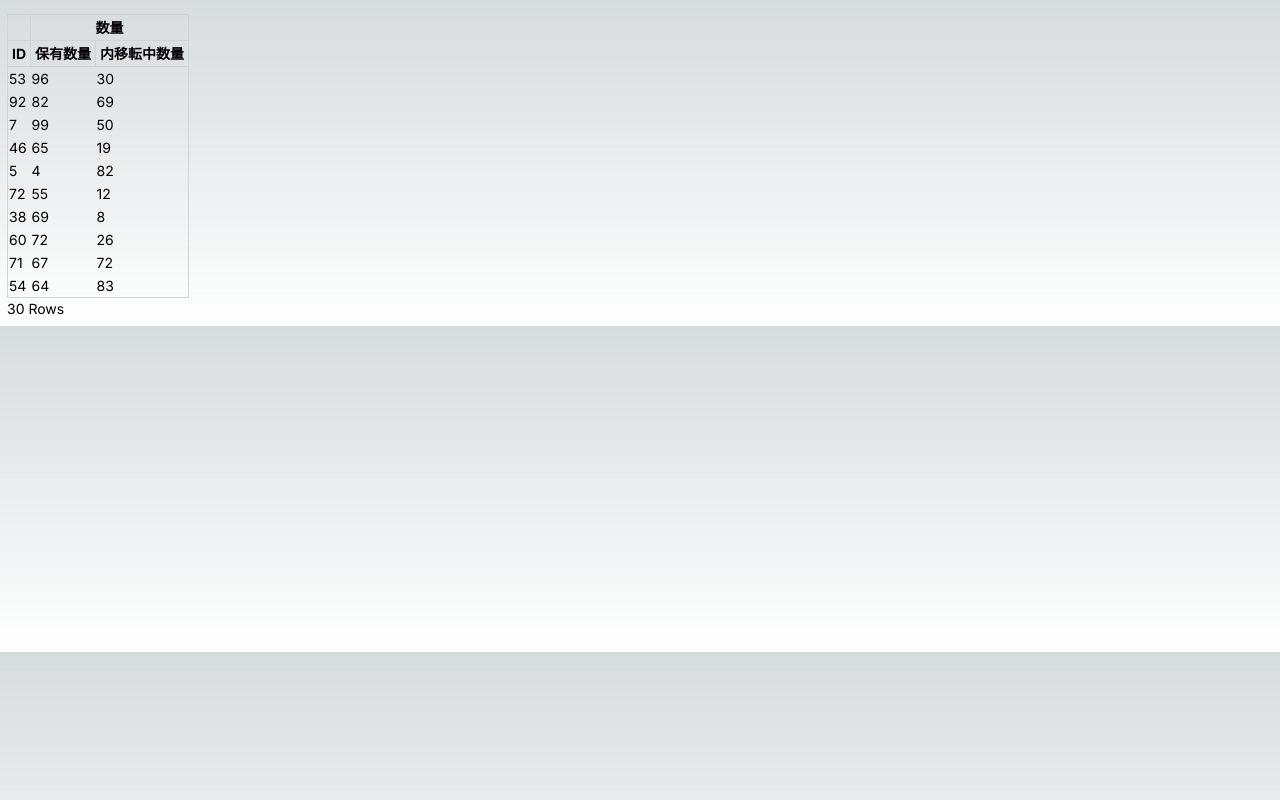
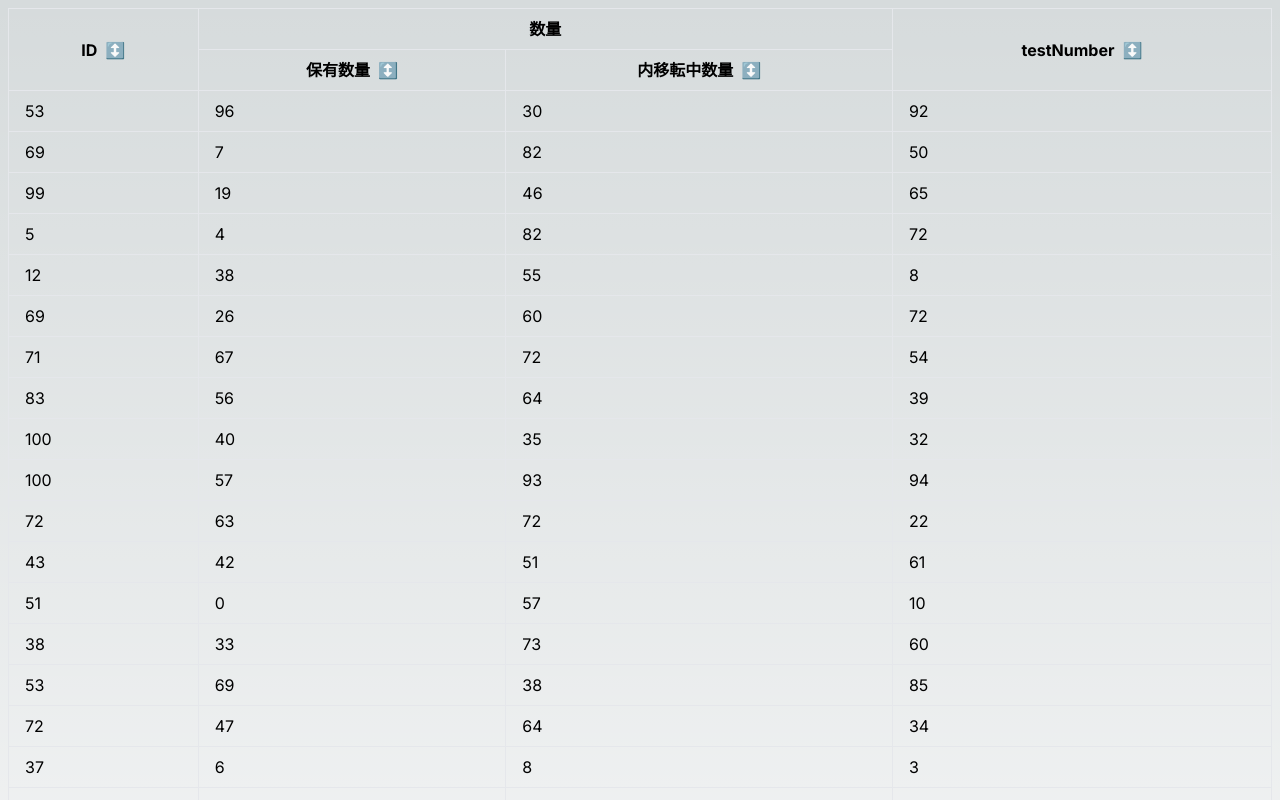
Before and after one commit to sinsinpurin/tanstacktable-test, a Next.js app: page / in a window 1280 px wide. Shown: the top 800 px of the page. Built offline with nearby package versions, Linux system fonts and the light colour scheme.

Commit message:
できたがよく中身よくわからん

```diff
--- /dev/null
+++ b/app/components/customTable.tsx
@@ -0,0 +1,131 @@
+"use client";
+import type React from "react";
+import type { Table, Header, ColumnDef } from "@tanstack/react-table";
+
+import {
+	getCoreRowModel,
+	getSortedRowModel,
+	useReactTable,
+	flexRender,
+} from "@tanstack/react-table";
+
+interface CustomTableProps<T> {
+	data: T[];
+	// biome-ignore lint:
+	columns: ColumnDef<T, any>[];
+}
+
+// NOTE: 参考　https://github.com/TanStack/table/discussions/5201
+export const getMergeHeaderGroups = <TData extends object>(
+	table: Table<TData>,
+) => {
+	const headerGroups = table.getHeaderGroups();
+	const headerIds = new Set();
+	const resultHeaderGroups: Header<TData, unknown>[][] = [];
+
+	if (headerGroups.length === 1) return [table.getHeaderGroups()[0].headers];
+
+	for (let i = 0; i < headerGroups.length; i++) {
+		const headerGroup =
+			i === 0 ? headerGroups[i].headers : resultHeaderGroups[i];
+
+		const preHeaders: (Header<TData, unknown> & { rowSpan: number })[] =
+			headerGroup.map((header) =>
+				header.isPlaceholder
+					? {
+							...header,
+							isPlaceholder: false,
+							rowSpan: headerGroups.length - i,
+						}
+					: { ...header, rowSpan: 1 },
+			);
+		resultHeaderGroups.pop();
+		resultHeaderGroups.push(preHeaders);
+
+		for (const preHeader of preHeaders) {
+			headerIds.add(preHeader.column.id);
+		}
+
+		const targetHeaders = headerGroups[i + 1].headers;
+		const newHeaders = targetHeaders.filter(
+			(header) => !headerIds.has(header.column.id),
+		);
+		resultHeaderGroups.push(newHeaders);
+
+		if (i === headerGroups.length - 2) {
+			break;
+		}
+	}
+	return resultHeaderGroups;
+};
+
+export const CustomTable = <T extends object>({
+	data,
+	columns,
+}: CustomTableProps<T>) => {
+	const table = useReactTable({
+		columns,
+		data,
+		getCoreRowModel: getCoreRowModel(),
+		getSortedRowModel: getSortedRowModel(),
+	});
+
+	const mergedHeaderGroups = getMergeHeaderGroups<T>(table);
+
+	const getSortIcon = (isSorted: false | "asc" | "desc") => {
+		if (!isSorted) return "↕️";
+		return isSorted === "asc" ? "↑" : "↓";
+	};
+
+	return (
+		<>
+			<table className="w-full border-collapse">
+				<thead>
+					{mergedHeaderGroups.map((headerGroup, groupIndex) => (
+						// biome-ignore lint:
+						<tr key={groupIndex}>
+							{headerGroup.map((header) => (
+								<th
+									key={header.id}
+									colSpan={header.colSpan}
+									rowSpan={header.rowSpan}
+									className="border px-4 py-2"
+								>
+									{header.isPlaceholder ? null : (
+										// biome-ignore lint:
+										<div
+											className="cursor-pointer select-none"
+											onClick={header.column.getToggleSortingHandler()}
+										>
+											{flexRender(
+												header.column.columnDef.header,
+												header.getContext(),
+											)}
+											{header.column.getCanSort() && (
+												<span className="ml-2">
+													{getSortIcon(header.column.getIsSorted())}
+												</span>
+											)}
+										</div>
+									)}
+								</th>
+							))}
+						</tr>
+					))}
+				</thead>
+				<tbody>
+					{table.getRowModel().rows.map((row) => (
+						<tr key={row.id}>
+							{row.getVisibleCells().map((cell) => (
+								<td key={cell.id} className="border px-4 py-2">
+									{flexRender(cell.column.columnDef.cell, cell.getContext())}
+								</td>
+							))}
+						</tr>
+					))}
+				</tbody>
+			</table>
+			<div>{table.getRowModel().rows.length.toLocaleString()} Rows</div>
+		</>
+	);
+};
--- a/app/index.css
+++ /dev/null
@@ -1,26 +0,0 @@
-html {
-    font-family: sans-serif;
-    font-size: 14px;
-}
-
-table {
-    border: 1px solid lightgray;
-}
-
-tbody {
-    border-bottom: 1px solid lightgray;
-}
-
-th {
-    border-bottom: 1px solid lightgray;
-    border-right: 1px solid lightgray;
-    padding: 2px 4px;
-}
-
-tfoot {
-    color: gray;
-}
-
-tfoot th {
-    font-weight: normal;
-}
--- a/app/page.tsx
+++ b/app/page.tsx
@@ -1,15 +1,9 @@
 "use client";
 
 import * as React from "react";
-import {
-	flexRender,
-	getCoreRowModel,
-	getSortedRowModel,
-	useReactTable,
-	createColumnHelper,
-} from "@tanstack/react-table";
-import "./index.css";
+import { createColumnHelper } from "@tanstack/react-table";
 import { faker } from "@faker-js/faker";
+import { CustomTable } from "./components/customTable";
 
 declare module "@tanstack/table-core" {
 	// @ts-expect-error
@@ -19,15 +13,18 @@ declare module "@tanstack/table-core" {
 }
 
 type Test = {
-	id: number;
+	id: number | string;
 	pendingTransfer: number;
 	amount: number;
+	testNumber: number;
 };
 
+// NOTE: ダミーデータ作成
 const defaultData: Test[] = Array.from({ length: 30 }, () => ({
 	id: faker.number.int({ min: 0, max: 100 }),
 	pendingTransfer: faker.number.int({ min: 0, max: 100 }),
 	amount: faker.number.int({ min: 0, max: 100 }),
+	testNumber: faker.number.int({ min: 0, max: 100 }),
 }));
 
 const columnHelper = createColumnHelper<Test>();
@@ -54,102 +51,19 @@ const columns = [
 			}),
 		],
 	}),
+	columnHelper.accessor("testNumber", {
+		id: "testNumber",
+		cell: (info) => info.getValue(),
+		header: () => "testNumber",
+	}),
 ];
 
 export const Home = () => {
-	const [data, _setData] = React.useState(() => [...defaultData]);
-	const rerender = React.useReducer(() => ({}), {})[1];
-
-	const table = useReactTable({
-		columns,
-		data,
-		debugTable: true,
-		getCoreRowModel: getCoreRowModel(),
-		getSortedRowModel: getSortedRowModel(),
-	});
-
-	table.getHeaderGroups().map((header) => {
-		console.log(header);
-	});
+	const [data, _setData] = React.useState<Test[]>(() => [...defaultData]);
 
 	return (
 		<div className="p-2">
-			<div className="h-2" />
-			<table>
-				<thead>
-					{table.getHeaderGroups().map((headerGroup) => (
-						<tr key={headerGroup.id}>
-							{headerGroup.headers.map((header) => {
-								const rowSpan = header.column.columnDef.meta?.rowSpan;
-
-								if (
-									!header.isPlaceholder &&
-									rowSpan !== undefined &&
-									header.id === header.column.id
-								) {
-									return null;
-								}
-
-								return (
-									<th key={header.id} colSpan={header.colSpan}>
-										{header.isPlaceholder ? null : (
-											// biome-ignore lint:
-											<div
-												className={
-													header.column.getCanSort()
-														? "cursor-pointer select-none"
-														: ""
-												}
-												onClick={header.column.getToggleSortingHandler()}
-												title={
-													header.column.getCanSort()
-														? header.column.getNextSortingOrder() === "asc"
-															? "Sort ascending"
-															: header.column.getNextSortingOrder() === "desc"
-																? "Sort descending"
-																: "Clear sort"
-														: undefined
-												}
-											>
-												{flexRender(
-													header.column.columnDef.header,
-													header.getContext(),
-												)}
-												{{
-													asc: " 🔼",
-													desc: " 🔽",
-												}[header.column.getIsSorted() as string] ?? null}
-											</div>
-										)}
-									</th>
-								);
-							})}
-						</tr>
-					))}
-				</thead>
-				<tbody>
-					{table
-						.getRowModel()
-						.rows.slice(0, 10)
-						.map((row) => {
-							return (
-								<tr key={row.id}>
-									{row.getVisibleCells().map((cell) => {
-										return (
-											<td key={cell.id}>
-												{flexRender(
-													cell.column.columnDef.cell,
-													cell.getContext(),
-												)}
-											</td>
-										);
-									})}
-								</tr>
-							);
-						})}
-				</tbody>
-			</table>
-			<div>{table.getRowModel().rows.length.toLocaleString()} Rows</div>
+			<CustomTable data={data} columns={columns} />
 		</div>
 	);
 };
```
